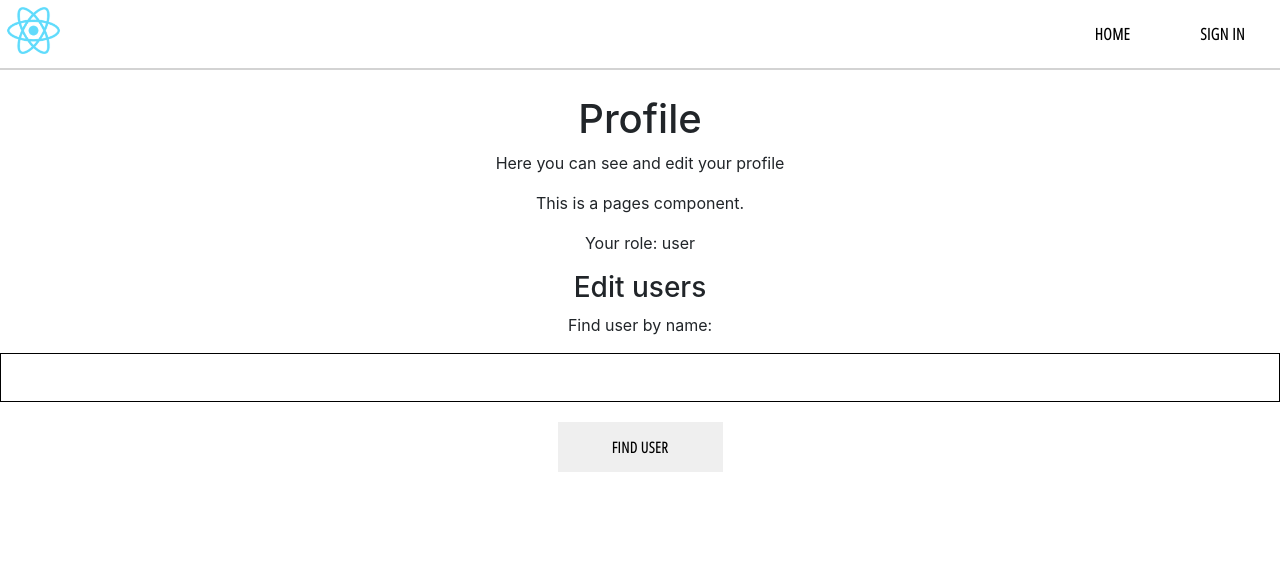
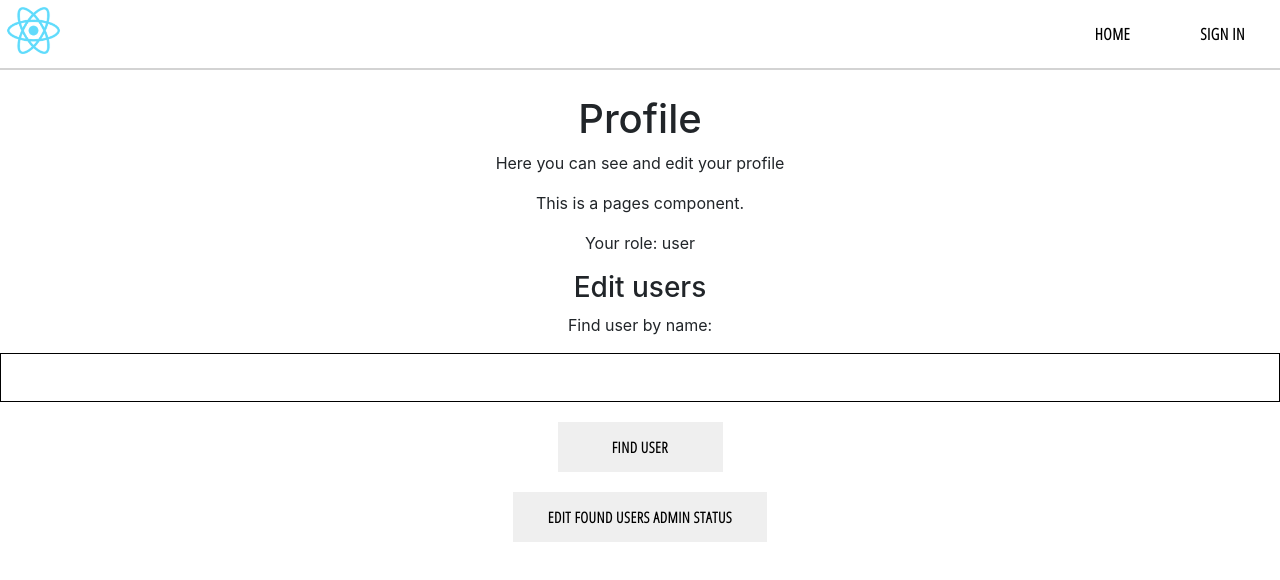
Before and after one commit to kauraves/Common-QA, a React (Create React App) app: page /profile in a window 1280 px wide. Shown: the top 580 px of the page. Built offline with nearby package versions, Linux system fonts and the light colour scheme; no server answers.

Commit message:
Add base function to change admin status

```diff
--- a/src/components/edit-users/edit-users.component.jsx
+++ b/src/components/edit-users/edit-users.component.jsx
@@ -40,6 +40,10 @@ class EditUsers extends React.Component {
     //this.editUser(userUID)
   };
 
+  changeAdminStatus = () => {
+    console.log(this.state.isAdmin);
+  };
+
   handleChange = (event) => {
     const { value, name } = event.target;
     this.setState({ [name]: value });
@@ -61,6 +65,9 @@ class EditUsers extends React.Component {
 
           <button type='submit'>Find user</button>
         </form>
+        <button onClick={this.changeAdminStatus}>
+          EDIT FOUND USERS ADMIN status
+        </button>
       </div>
     );
   }
```
